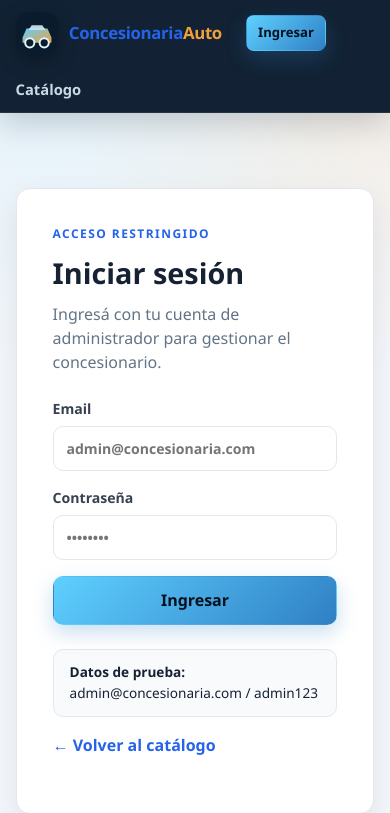
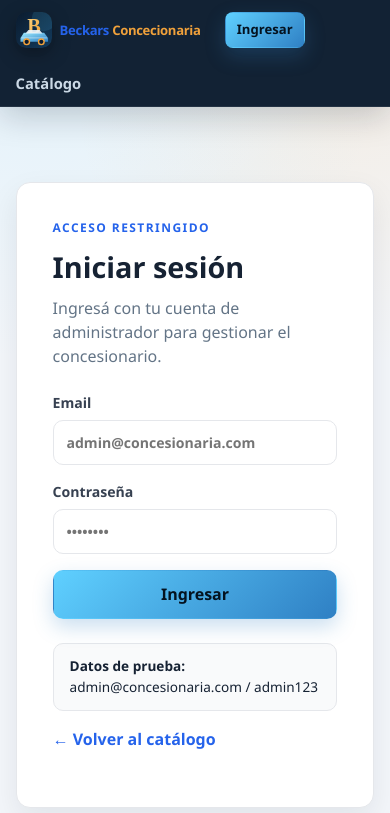
Before and after one commit to Federico-Becker/trabajo-practico, a Node server app: page /login in a window 390 px wide. Shown: the top 813 px of the page. Run offline with Node 20, Linux system fonts and the light colour scheme; some libraries are stand-ins or nearby versions.

Commit message:
Rename brand to Beckars Concecionaria and fix mobile detail layout

```diff
--- a/package.json
+++ b/package.json
@@ -1,7 +1,7 @@
 {
   "name": "concesionaria-ejs",
   "version": "1.0.0",
-  "description": "Concesionaria con catálogo público y panel administrativo usando Express, EJS y SQLite",
+  "description": "Beckars Concecionaria con catálogo público y panel administrativo usando Express, EJS y SQLite",
   "main": "app.js",
   "scripts": {
     "start": "node app.js",
--- a/public/css/styles.css
+++ b/public/css/styles.css
@@ -1344,6 +1352,21 @@ body.lightbox-abierto {
 }
 
 @media (max-width: 560px) {
+  .brand {
+    gap: 0.5rem;
+  }
+
+  .brand-mark {
+    width: 36px;
+    height: 36px;
+    border-radius: 10px;
+  }
+
+  .brand-text {
+    font-size: 0.82rem;
+    line-height: 1.1;
+  }
+
   .hero-preview {
     min-height: auto;
   }
--- a/views/partials/navbar.ejs
+++ b/views/partials/navbar.ejs
@@ -7,7 +7,7 @@
   <nav class="navbar">
     <a class="brand" href="/">
       <img class="brand-mark" src="/images/logo.svg" alt="">
-      <span class="brand-text">Concesionaria<strong>Auto</strong></span>
+      <span class="brand-text">Beckars <strong>Concecionaria</strong></span>
     </a>
     <div class="nav-links">
       <a href="/">Catálogo</a>
--- a/views/public/index.ejs
+++ b/views/public/index.ejs
@@ -129,14 +129,14 @@
     <div class="container footer-inner">
       <div>
         <img class="footer-logo" src="/images/logo.svg" alt="">
-        <p>ConcesionariaAuto · Vehículos seleccionados, garantía y financiación a medida.</p>
+        <p>Beckars Concecionaria · Vehículos seleccionados, garantía y financiación a medida.</p>
       </div>
       <div class="footer-links">
         <a href="/">Catálogo</a>
         <a href="/login">Administración</a>
         <a href="#catalogo">Stock actual</a>
       </div>
-      <p class="footer-copy">© 2026 ConcesionariaAuto. Todos los derechos reservados.</p>
+      <p class="footer-copy">© 2026 Beckars Concecionaria. Todos los derechos reservados.</p>
     </div>
   </footer>
 </body>
```
Also changed, not shown: other parts of public/css/styles.css (+60 -0 lines), README.md, public/images/favicon.svg, public/images/logo.svg.
